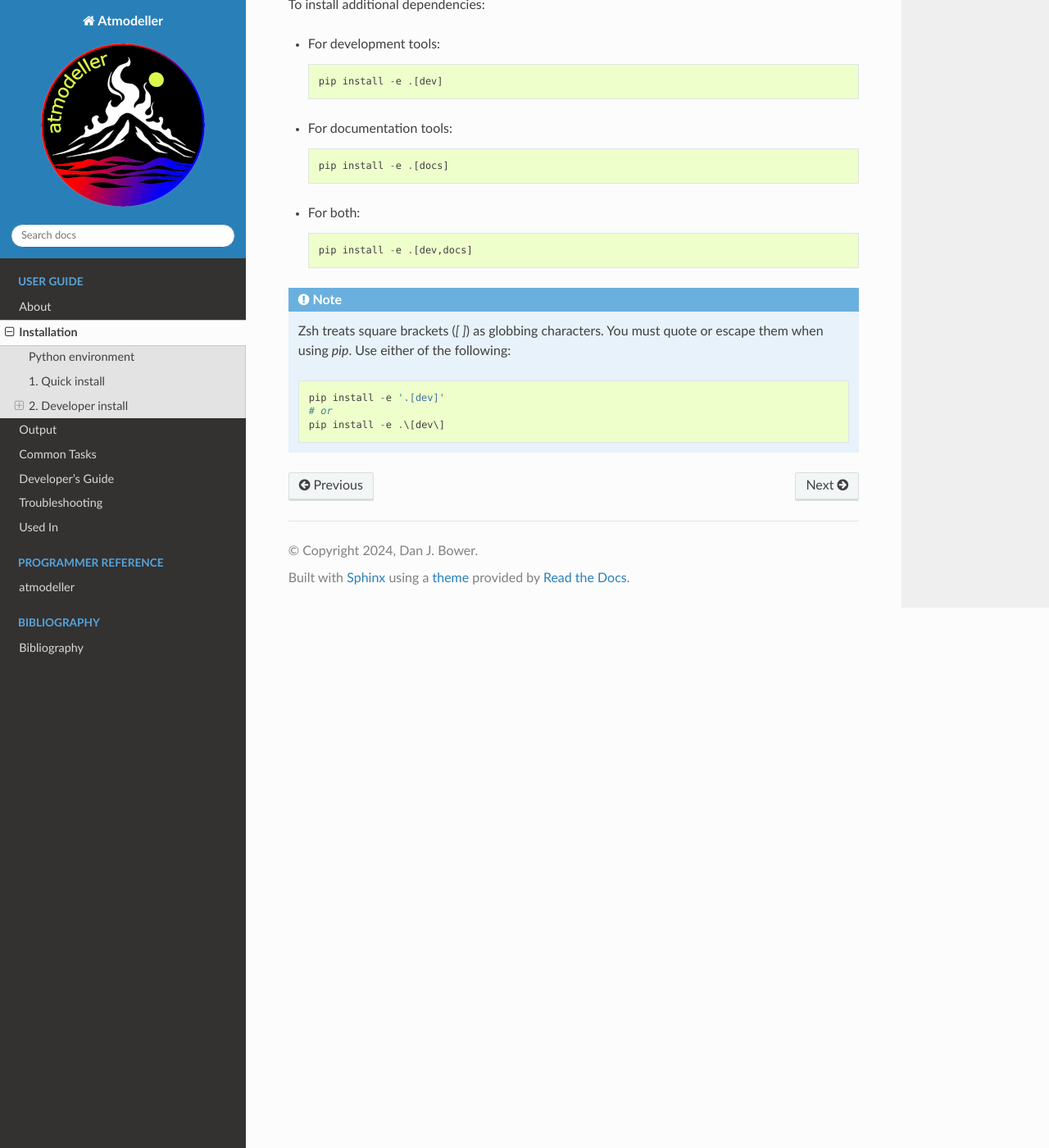
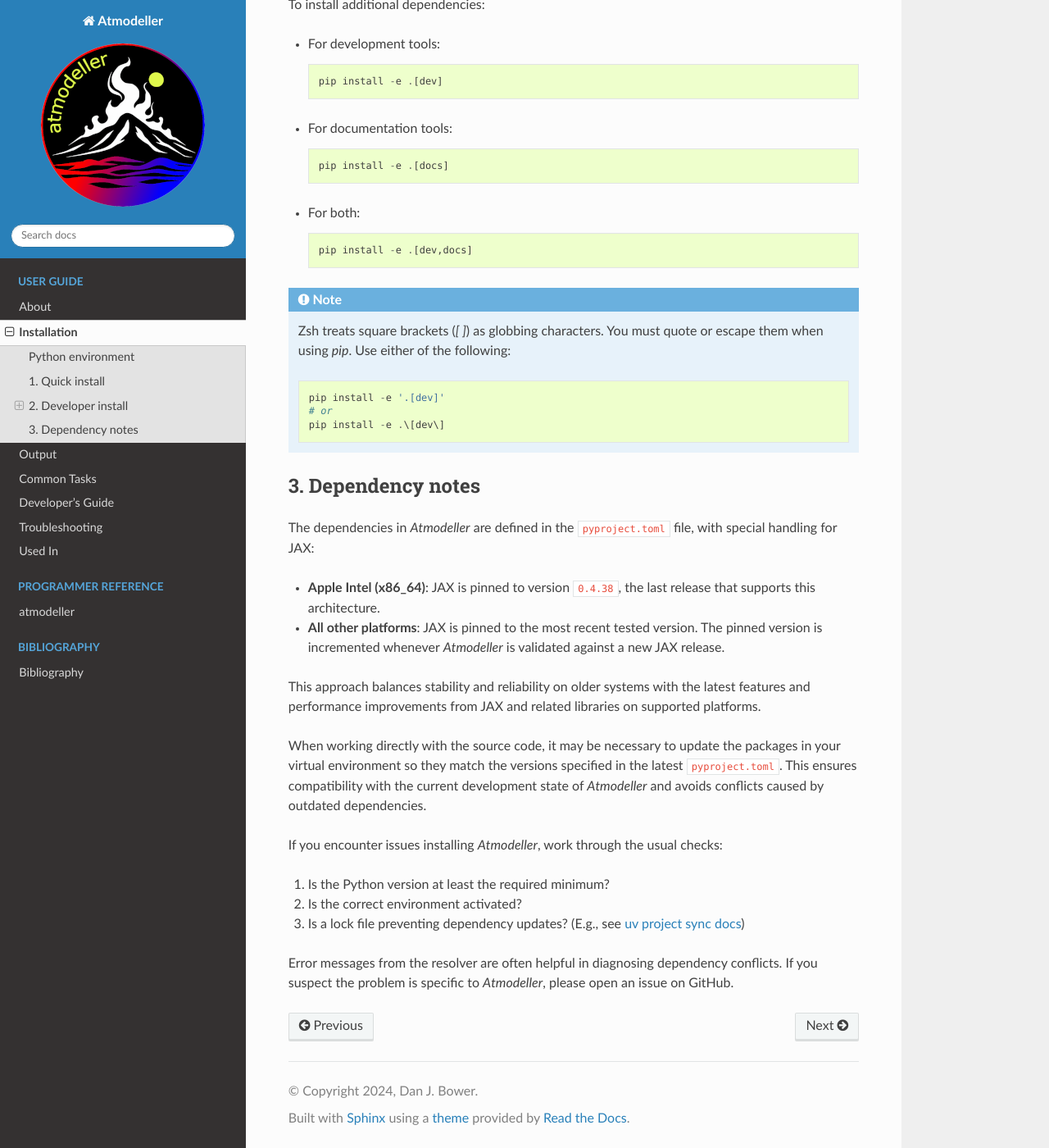
Before and after one commit to kaustubhhakim/atmodeller, a Sphinx documentation site: the page built from docs/installation.rst, in a window 1280 px wide and 1400 px high, scrolled down 3456 px. Shown: the whole window at 82% size. Built offline with Sphinx 7.4.7 and the Read the Docs theme 3.1.0, drawn with Linux system fonts in a browser that asks for light colours; pages that are not in the unit, such as notebooks, are missing from menus.

Commit message:
docs: installation clarification for x86_64

```diff
--- a/docs/installation.rst
+++ b/docs/installation.rst
@@ -12,7 +12,6 @@ It is recommended to install *Atmodeller* in a virtual environment, whether you
 For more information, see the `Python documentation on venv <https://docs.python.org/3/library/venv.html>`_.
 
 We recommend using a modern dependency manager such as `uv <https://docs.astral.sh/uv>`_, which offers fast installs and reproducible environments by default (See section '2b. Install *Atmodeller*' below).
-
 
 1. Quick install
 ----------------
@@ -142,3 +141,24 @@ To install additional dependencies:
         pip install -e '.[dev]'
         # or
         pip install -e .\[dev\]
+
+.. _DependencyNotes:
+
+3. Dependency notes
+-------------------
+The dependencies in *Atmodeller* are defined in the ``pyproject.toml`` file, with special handling for JAX:
+
+- **Apple Intel (x86_64)**: JAX is pinned to version ``0.4.38``, the last release that supports this architecture.
+- **All other platforms**: JAX is pinned to the most recent tested version. The pinned version is incremented whenever *Atmodeller* is validated against a new JAX release.
+
+This approach balances stability and reliability on older systems with the latest features and performance improvements from JAX and related libraries on supported platforms.
+
+When working directly with the source code, it may be necessary to update the packages in your virtual environment so they match the versions specified in the latest ``pyproject.toml``. This ensures compatibility with the current development state of *Atmodeller* and avoids conflicts caused by outdated dependencies.
+
+If you encounter issues installing *Atmodeller*, work through the usual checks:
+
+1. Is the Python version at least the required minimum?
+2. Is the correct environment activated?
+3. Is a lock file preventing dependency updates? (E.g., see `uv project sync docs <https://docs.astral.sh/uv/concepts/projects/sync/>`_)
+
+Error messages from the resolver are often helpful in diagnosing dependency conflicts. If you suspect the problem is specific to *Atmodeller*, please open an issue on GitHub.
--- a/docs/troubleshooting.rst
+++ b/docs/troubleshooting.rst
@@ -5,7 +5,7 @@ Troubleshooting
 
 Pipeline integration
 --------------------
-:ref:`Installation <InstallationFile>` of *Atmodeller* is straightforward, but some package dependencies may conflict with others in a larger Python pipeline. In general, *Atmodeller* has relatively flexible requirements, though the JAX-related dependencies are typically pinned to recent versions to ensure optimal performance and access to the latest features.
+:ref:`Installation <InstallationFile>` of *Atmodeller* is straightforward, but some package dependencies may conflict with others in a larger Python pipeline. In general, *Atmodeller* has relatively flexible requirements, though the JAX-related dependencies are typically pinned to ensure stability on older hardware whilst still taking advantage of the latest JAX features and performance improvements where possible (see :ref:`Dependency notes <DependencyNotes>`).
 
 If you encounter compatibility issues when integrating *Atmodeller* into your pipeline, please contact the development team for assistance.
 
```
